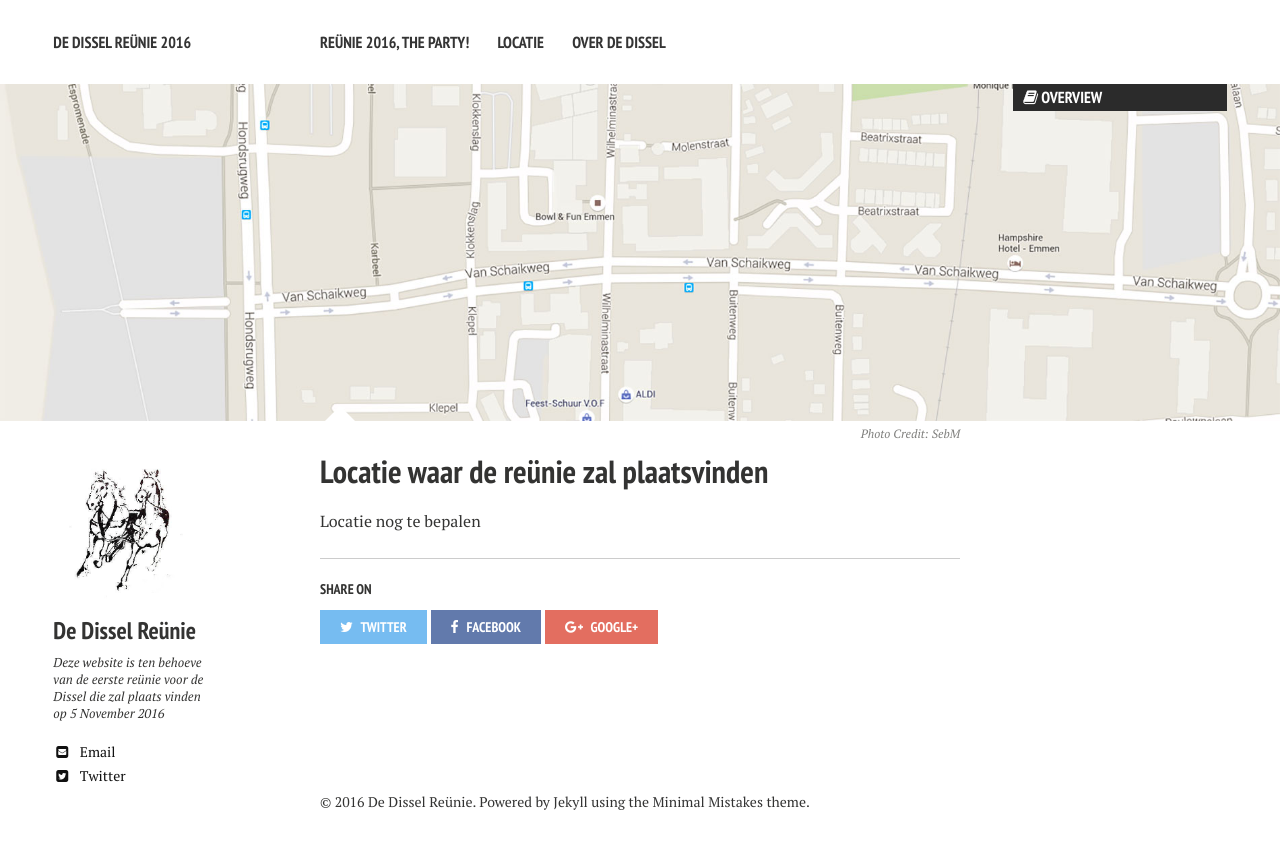
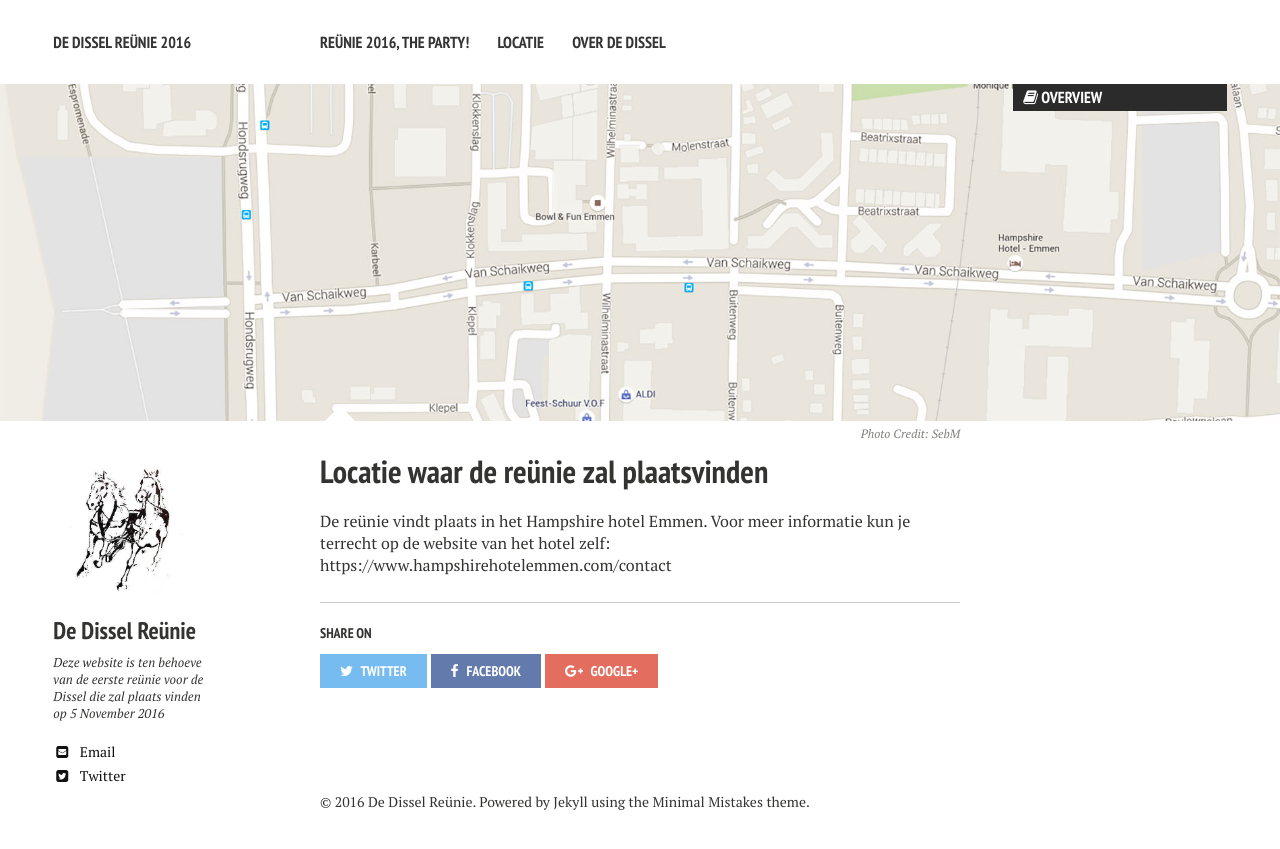
Before and after one commit to securitymonster/securitymonster.github.io, a Jekyll site: the page built from locatie/index.md, in a window 1280 px wide. Shown: the top 849 px of the page. Built offline with Jekyll 4.4.1, drawn with Linux system fonts in a browser that asks for light colours; nearby versions of some CDN libraries.

Commit message:
Script update after bundler exec jekyll build

```diff
--- a/locatie/index.md
+++ b/locatie/index.md
@@ -13,4 +13,4 @@ image:
 
 {% include _toc.html %}
 
-Locatie nog te bepalen
+De reünie vindt plaats in het Hampshire hotel Emmen. Voor meer informatie kun je terrecht op de website van het hotel zelf: https://www.hampshirehotelemmen.com/contact
```
